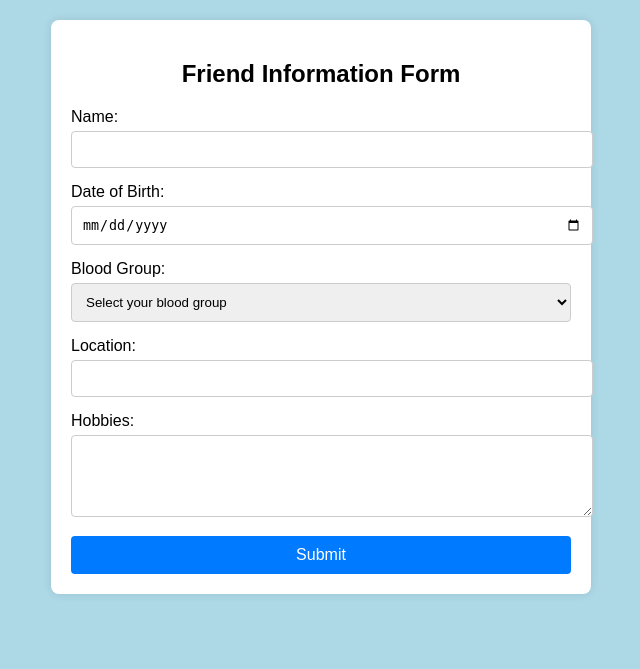
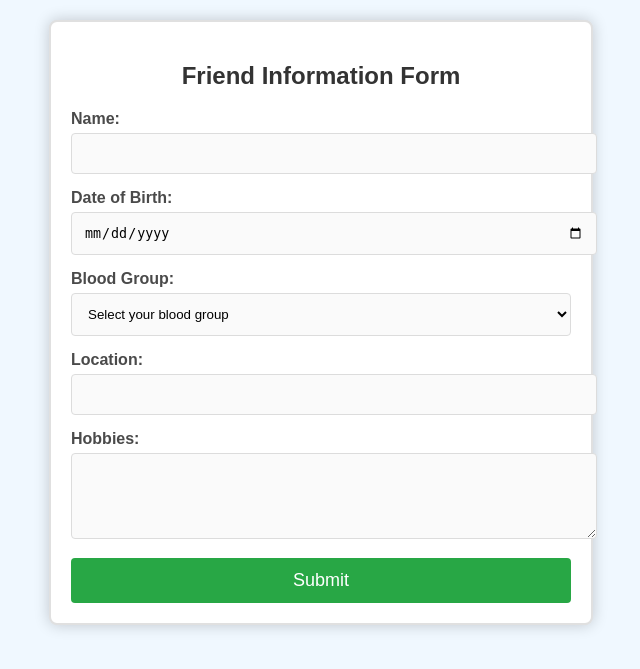
Before and after one commit to AmittAshok/Slam-book, a Flask app: page / in a window 1280 px wide. Shown: the top 669 px of the page, without its empty margins (319-959 px from the left). Run offline with Flask 2, Linux system fonts and the light colour scheme.

Commit message:
Update index.html

```diff
--- a/templates/index.html
+++ b/templates/index.html
@@ -7,21 +7,23 @@
     <style>
         body {
             font-family: Arial, sans-serif;
-            margin: 20px;
+            margin: 0;
             padding: 0;
-            background-color: #add8e6;
+            background-color: #f0f8ff; /* Light Alice Blue */
         }
         form {
             max-width: 500px;
-            margin: 0 auto;
+            margin: 20px auto;
             padding: 20px;
-            background-color: #fff;
+            background-color: #ffffff; /* White */
             border-radius: 8px;
-            box-shadow: 0 0 10px rgba(0, 0, 0, 0.1);
+            box-shadow: 0 0 15px rgba(0, 0, 0, 0.2);
+            border: 2px solid #e0e0e0; /* Light Gray */
         }
         h2 {
             text-align: center;
             margin-bottom: 20px;
+            color: #333; /* Dark Gray */
         }
         .form-group {
             margin-bottom: 15px;
@@ -29,14 +31,24 @@
         .form-group label {
             display: block;
             margin-bottom: 5px;
+            color: #4a4a4a; /* Grayish Color */
+            font-weight: bold;
         }
         .form-group input,
         .form-group select,
         .form-group textarea {
             width: 100%;
-            padding: 10px;
-            border: 1px solid #ccc;
+            padding: 12px;
+            border: 1px solid #dcdcdc; /* Light Gray */
             border-radius: 4px;
+            background-color: #fafafa; /* Light Gray Background */
+            transition: border-color 0.3s;
+        }
+        .form-group input:focus,
+        .form-group select:focus,
+        .form-group textarea:focus {
+            border-color: #007bff; /* Bright Blue */
+            outline: none;
         }
         .form-group textarea {
             resize: vertical;
@@ -44,16 +56,17 @@
         .submit-btn {
             display: block;
             width: 100%;
-            padding: 10px;
-            background-color: #007bff;
+            padding: 12px;
+            background-color: #28a745; /* Green */
             color: white;
             border: none;
             border-radius: 4px;
-            font-size: 16px;
+            font-size: 18px;
             cursor: pointer;
+            transition: background-color 0.3s;
         }
         .submit-btn:hover {
-            background-color: #0056b3;
+            background-color: #218838; /* Darker Green */
         }
     </style>
 </head>
```
